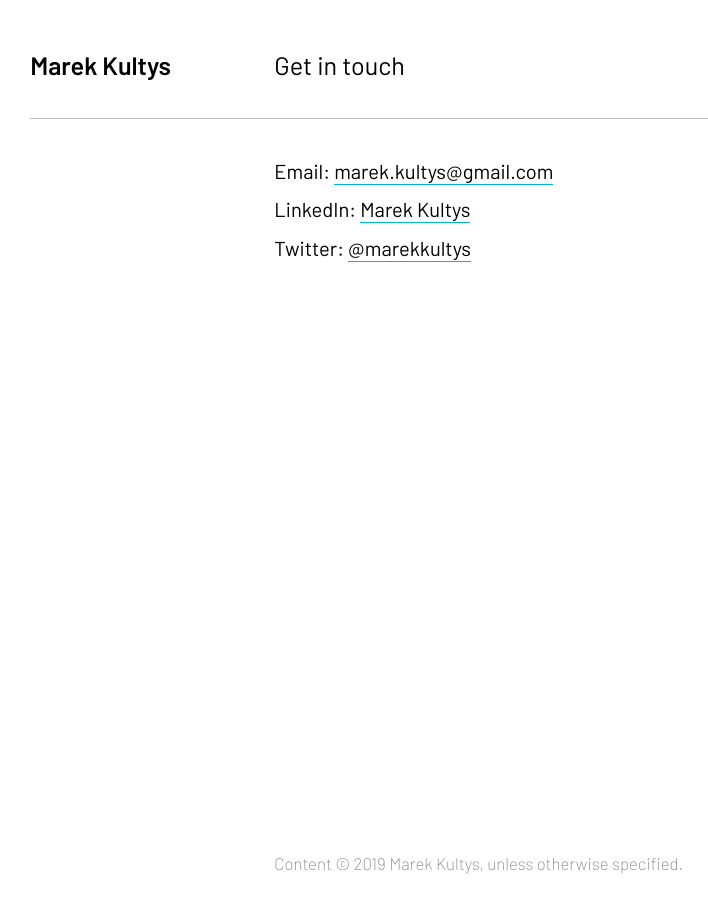
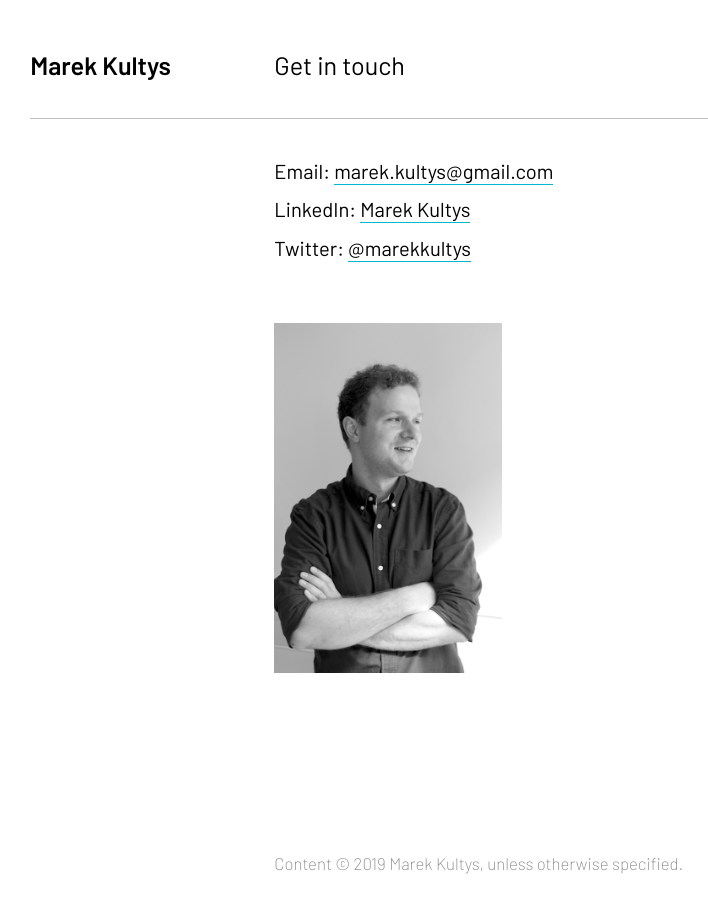
Before and after one commit to marek-kultys/marekkultys.github.io, a Jekyll site: the page built from contact/index.html, in a window 1280 px wide. Shown: the whole page, without its empty margins (252-960 px from the left). Built offline with Jekyll 4.4.1, drawn with Linux system fonts in a browser that asks for light colours.

Commit message:
Add photo to contact page

```diff
--- a/_sass/body.scss
+++ b/_sass/body.scss
@@ -262,6 +262,14 @@ sub {
    }
 }
 
+.contact-image {
+   margin-top: $large-leading*2;
+   max-width: 70%;
+   @include media($landscape){
+      max-width: 100%;
+   }
+}
+
 .border {
    border: 1px solid $dark-grey;
 }
--- a/contact/index.html
+++ b/contact/index.html
@@ -13,4 +13,9 @@ label: contact
          </ul>
       </div>
    </div>
+   <div class="container">
+      <div class="container-one-third shift contact-image">
+         <img src="/img/contact/mk.jpg">
+      </div>
+   </div>
 </section>
```
Also changed, not shown: img/contact/mk.jpg (added).
